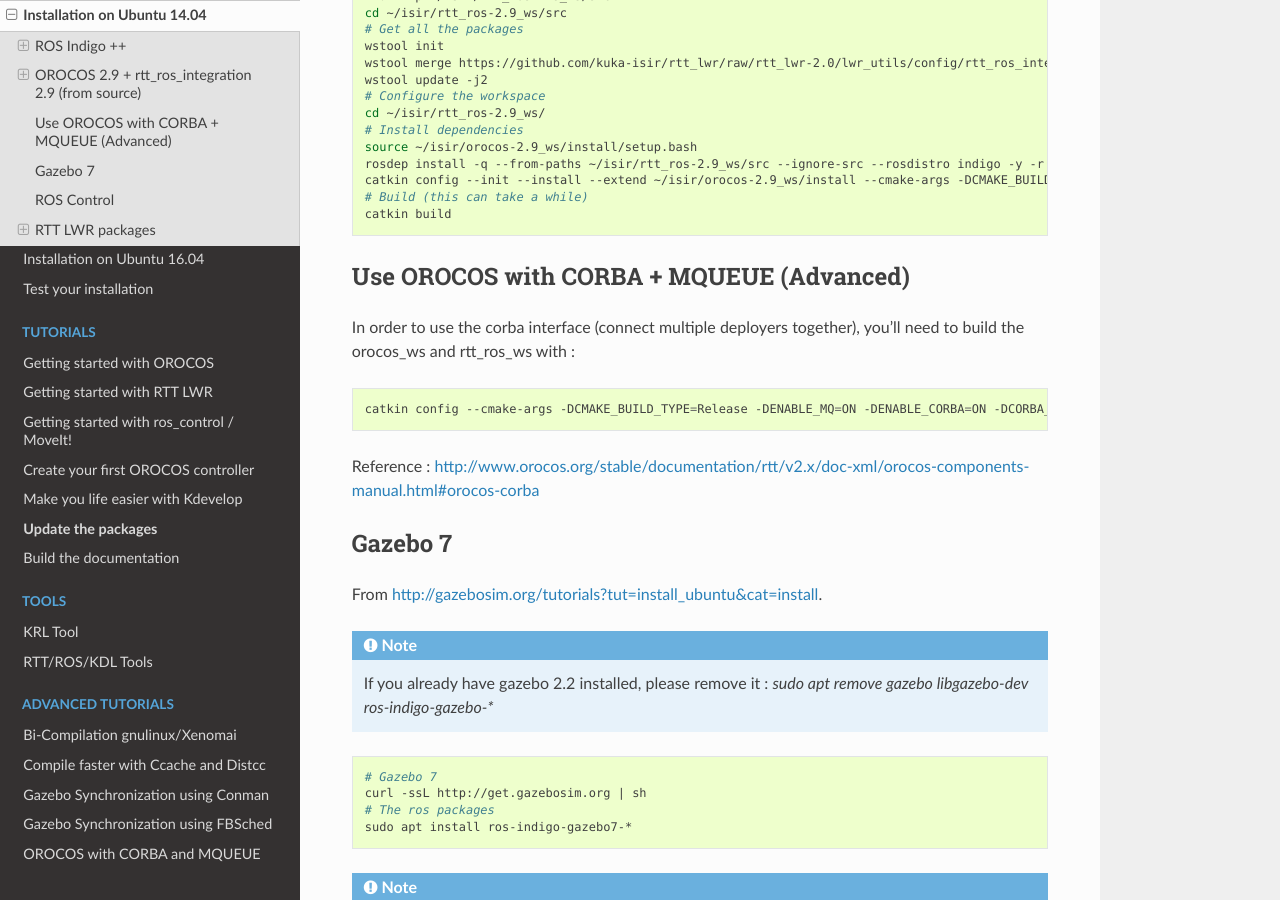
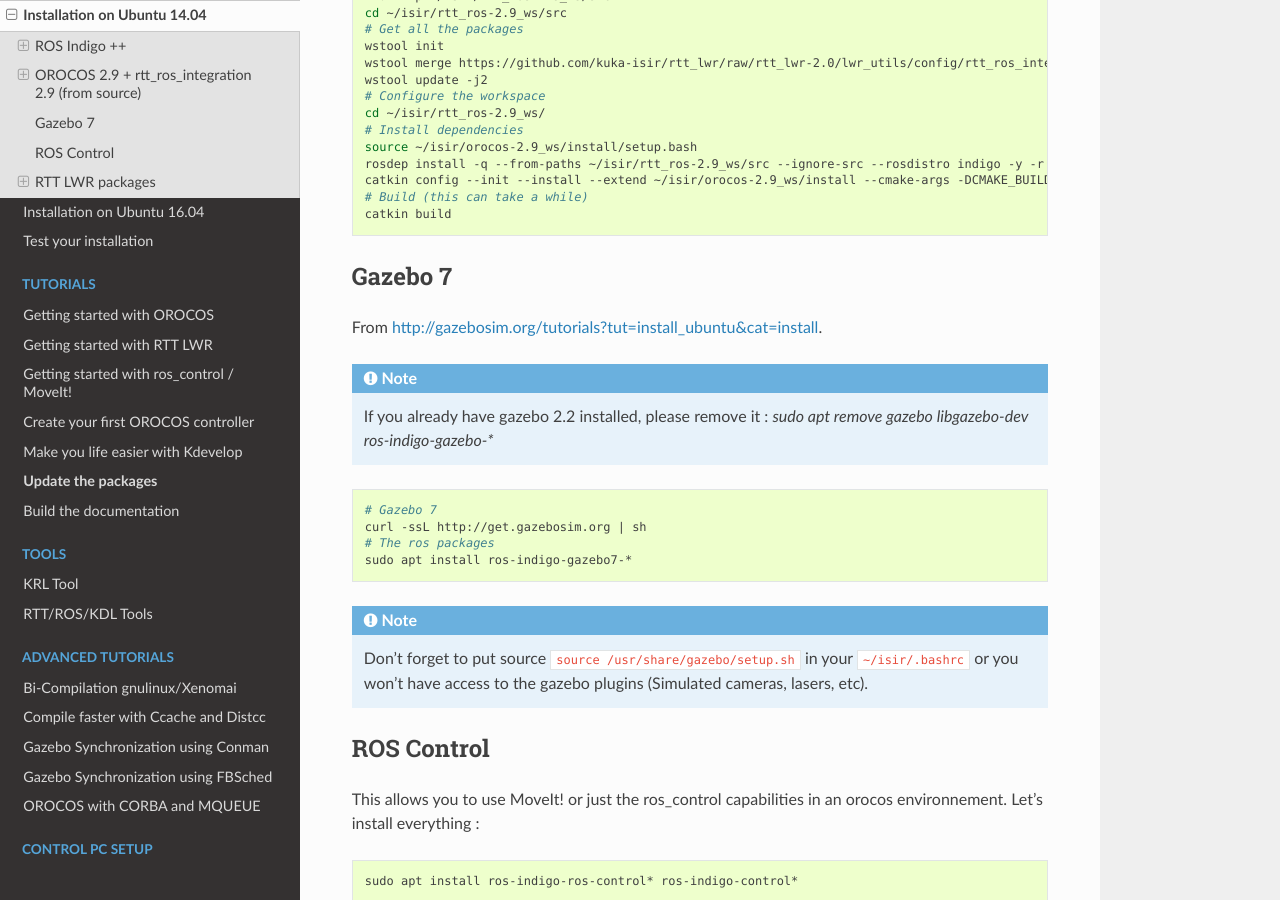
Before and after one commit to kuka-isir/rtt_lwr, a Sphinx documentation site: the page built from docs/source/install/install-14.04-indigo.rst, in a window 1280 px wide and 900 px high, scrolled down 2510 px. Built offline with Sphinx 7.4.7 and the Read the Docs theme 2.0.0, drawn with Linux system fonts in a browser that asks for light colours.

Commit message:
Update install-14.04-indigo.rst

```diff
--- a/docs/source/install/install-14.04-indigo.rst
+++ b/docs/source/install/install-14.04-indigo.rst
@@ -143,17 +143,6 @@
     # Build (this can take a while)
     catkin build
 
-Use OROCOS with CORBA + MQUEUE (Advanced)
------------------------------------------
-
-In order to use the corba interface (connect multiple deployers together), you'll need to build the orocos_ws and rtt_ros_ws with :
-
-.. code-block:: bash
-
-    catkin config --cmake-args -DCMAKE_BUILD_TYPE=Release -DENABLE_MQ=ON -DENABLE_CORBA=ON -DCORBA_IMPLEMENTATION=OMNIORB
-
-Reference : http://www.orocos.org/stable/documentation/rtt/v2.x/doc-xml/orocos-components-manual.html#orocos-corba
-
 Gazebo 7
 --------
 
```
